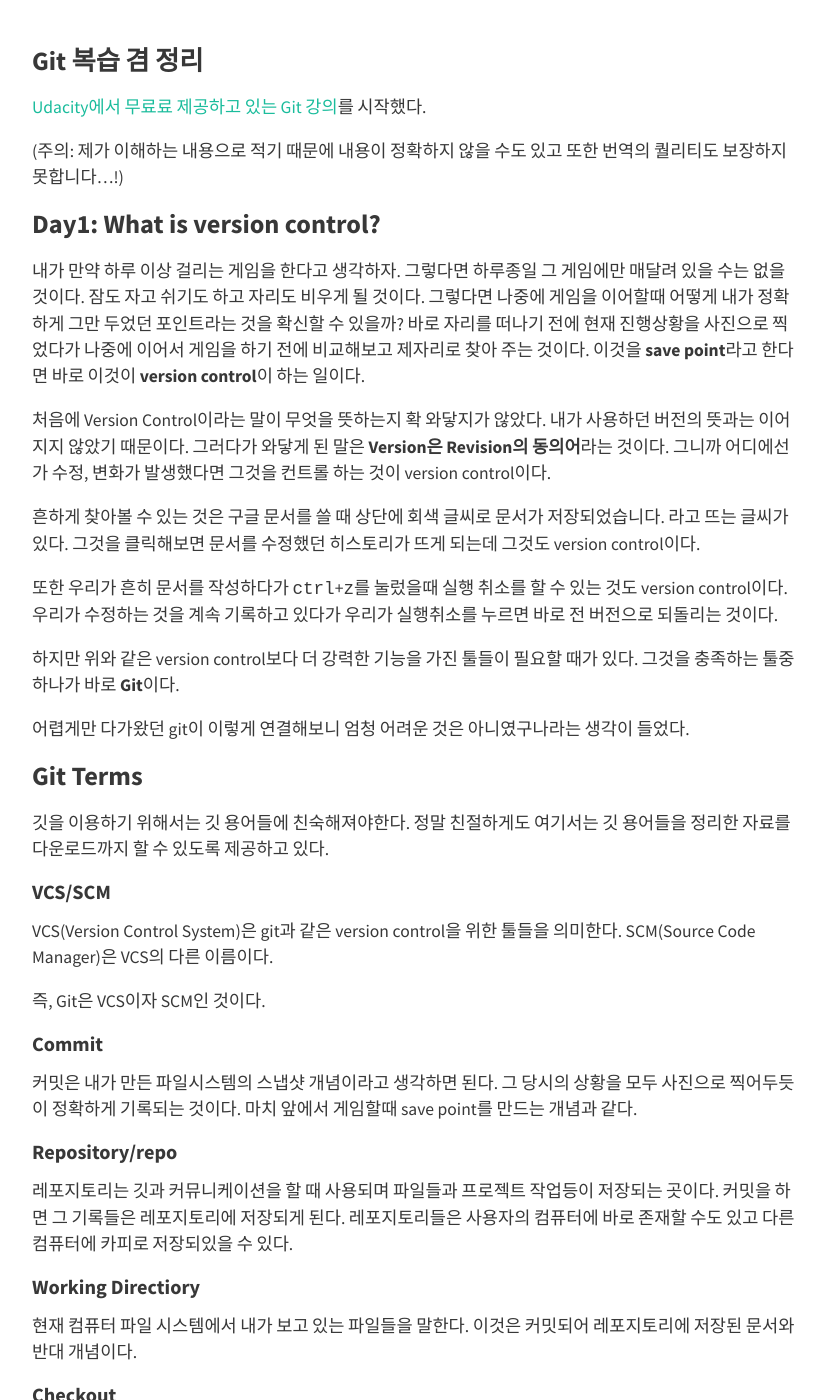
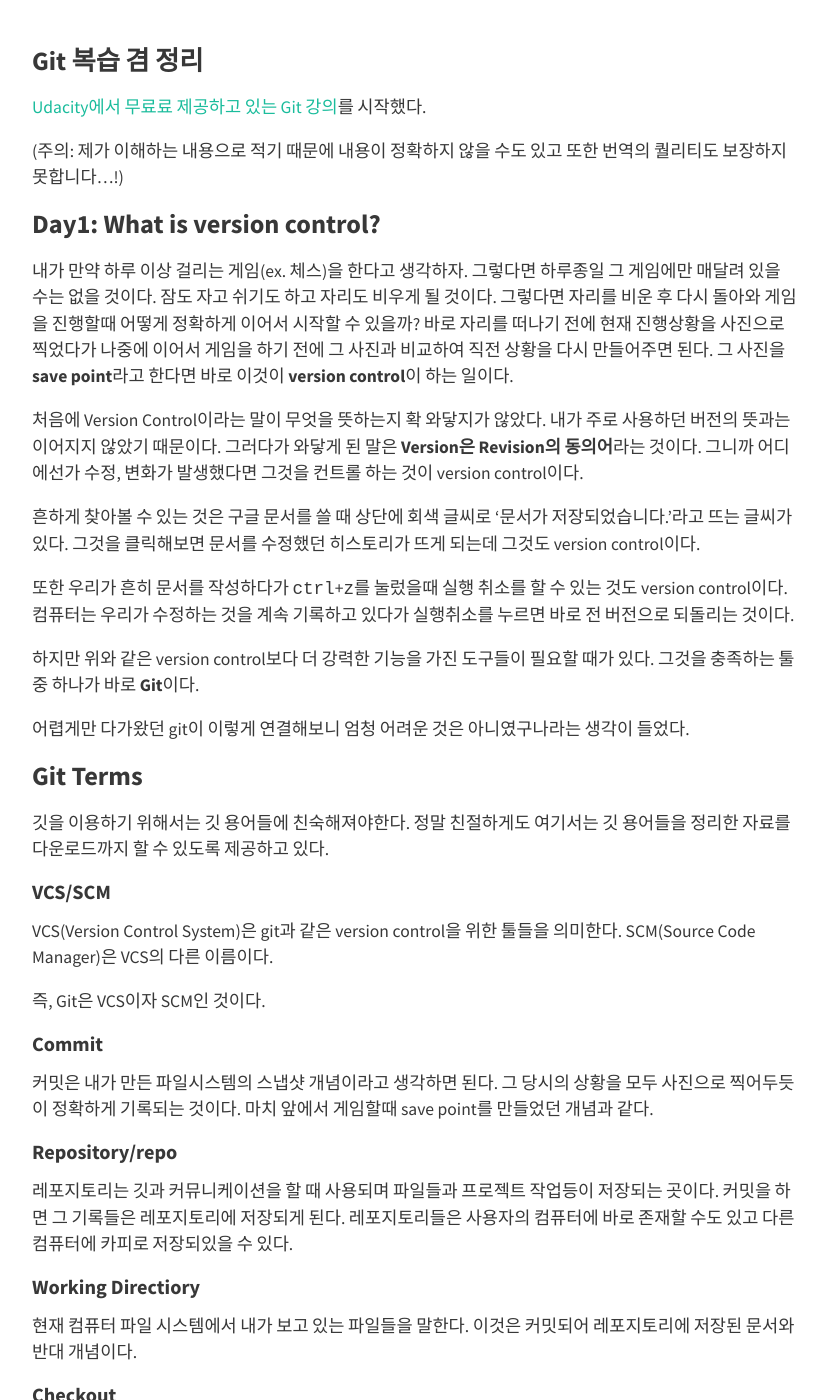
Before and after one commit to HyunlangBan/hyunlangban.github.io, a Jekyll site: the page built from _posts/2019-12-20-git-study-1.md, in a window 1280 px wide and 1400 px high, scrolled down 252 px. Shown: the whole window, without its empty margins (224-1050 px from the left). Built offline with Jekyll 4.4.1, drawn with Linux system fonts in a browser that asks for light colours; nearby versions of some CDN libraries.

Commit message:
Update 2019-12-20-git-study-1.md

```diff
--- a/_posts/2019-12-20-git-study-1.md
+++ b/_posts/2019-12-20-git-study-1.md
@@ -12,15 +13,15 @@ title: Git Study - 1
 
 ### Day1: What is version control?
 
-내가 만약 하루 이상 걸리는 게임을 한다고 생각하자. 그렇다면 하루종일 그 게임에만 매달려 있을 수는 없을 것이다. 잠도 자고 쉬기도 하고 자리도 비우게 될 것이다. 그렇다면 나중에 게임을 이어할때 어떻게 내가 정확하게 그만 두었던 포인트라는 것을 확신할 수 있을까? 바로 자리를 떠나기 전에 현재 진행상황을 사진으로 찍었다가 나중에 이어서 게임을 하기 전에 비교해보고 제자리로 찾아 주는 것이다. 이것을 **save point**라고 한다면 바로 이것이 **version control**이 하는 일이다.
+내가 만약 하루 이상 걸리는 게임(ex. 체스)을 한다고 생각하자. 그렇다면 하루종일 그 게임에만 매달려 있을 수는 없을 것이다. 잠도 자고 쉬기도 하고 자리도 비우게 될 것이다. 그렇다면 자리를 비운 후 다시 돌아와 게임을 진행할때 어떻게 정확하게 이어서 시작할 수 있을까? 바로 자리를 떠나기 전에 현재 진행상황을 사진으로 찍었다가 나중에 이어서 게임을 하기 전에 그 사진과 비교하여 직전 상황을 다시 만들어주면 된다. 그 사진을 **save point**라고 한다면 바로 이것이 **version control**이 하는 일이다.
 
-처음에 Version Control이라는 말이 무엇을 뜻하는지 확 와닿지가 않았다. 내가 사용하던 버전의 뜻과는 이어지지 않았기 때문이다. 그러다가 와닿게 된 말은 **Version은 Revision의 동의어**라는 것이다. 그니까 어디에선가 수정, 변화가 발생했다면 그것을 컨트롤 하는 것이 version control이다.
+처음에 Version Control이라는 말이 무엇을 뜻하는지 확 와닿지가 않았다. 내가 주로 사용하던 버전의 뜻과는 이어지지 않았기 때문이다. 그러다가 와닿게 된 말은 **Version은 Revision의 동의어**라는 것이다. 그니까 어디에선가 수정, 변화가 발생했다면 그것을 컨트롤 하는 것이 version control이다.
 
-흔하게 찾아볼 수 있는 것은 구글 문서를 쓸 때 상단에 회색 글씨로 문서가 저장되었습니다. 라고 뜨는 글씨가 있다. 그것을 클릭해보면 문서를 수정했던 히스토리가 뜨게 되는데 그것도 version control이다.
+흔하게 찾아볼 수 있는 것은 구글 문서를 쓸 때 상단에 회색 글씨로 '문서가 저장되었습니다.'라고 뜨는 글씨가 있다. 그것을 클릭해보면 문서를 수정했던 히스토리가 뜨게 되는데 그것도 version control이다.
 
-또한 우리가 흔히 문서를 작성하다가 `ctrl`+`z`를 눌렀을때 실행 취소를 할 수 있는 것도 version control이다. 우리가 수정하는 것을 계속 기록하고 있다가 우리가 실행취소를 누르면 바로 전 버전으로 되돌리는 것이다.
+또한 우리가 흔히 문서를 작성하다가 `ctrl`+`z`를 눌렀을때 실행 취소를 할 수 있는 것도 version control이다. 컴퓨터는 우리가 수정하는 것을 계속 기록하고 있다가 실행취소를 누르면 바로 전 버전으로 되돌리는 것이다.
 
-하지만 위와 같은 version control보다 더 강력한 기능을 가진 툴들이 필요할 때가 있다. 그것을 충족하는 툴중 하나가 바로 **Git**이다.
+하지만 위와 같은 version control보다 더 강력한 기능을 가진 도구들이 필요할 때가 있다. 그것을 충족하는 툴중 하나가 바로 **Git**이다.
 
 어렵게만 다가왔던 git이 이렇게 연결해보니 엄청 어려운 것은 아니였구나라는 생각이 들었다.
 
@@ -36,7 +37,7 @@ VCS(Version Control System)은 git과 같은 version control을 위한 툴들을
 즉, Git은 VCS이자 SCM인 것이다.
 
 #### Commit
-커밋은 내가 만든 파일시스템의 스냅샷 개념이라고 생각하면 된다. 그 당시의 상황을 모두 사진으로 찍어두듯이 정확하게 기록되는 것이다. 마치 앞에서 게임할때 save point를 만드는 개념과 같다.
+커밋은 내가 만든 파일시스템의 스냅샷 개념이라고 생각하면 된다. 그 당시의 상황을 모두 사진으로 찍어두듯이 정확하게 기록되는 것이다. 마치 앞에서 게임할때 save point를 만들었던 개념과 같다.
 
 #### Repository/repo
 레포지토리는 깃과 커뮤니케이션을 할 때 사용되며 파일들과 프로젝트 작업등이 저장되는 곳이다. 커밋을 하면 그 기록들은 레포지토리에 저장되게 된다. 레포지토리들은 사용자의 컴퓨터에 바로 존재할 수도 있고 다른 컴퓨터에 카피로 저장되있을 수 있다.
```
Also changed, not shown: other parts of _posts/2019-12-20-git-study-1.md (+1 -0 lines).
